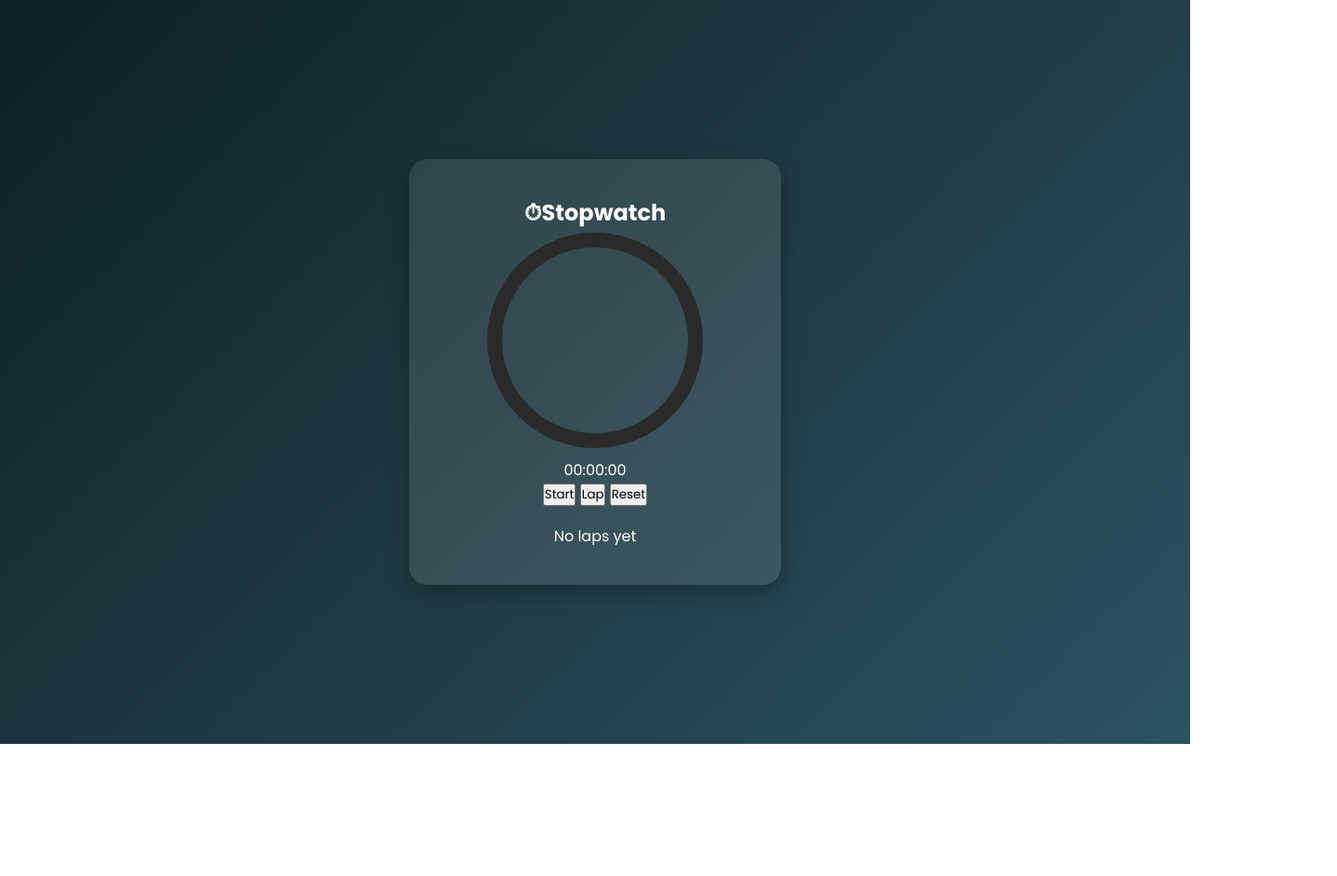
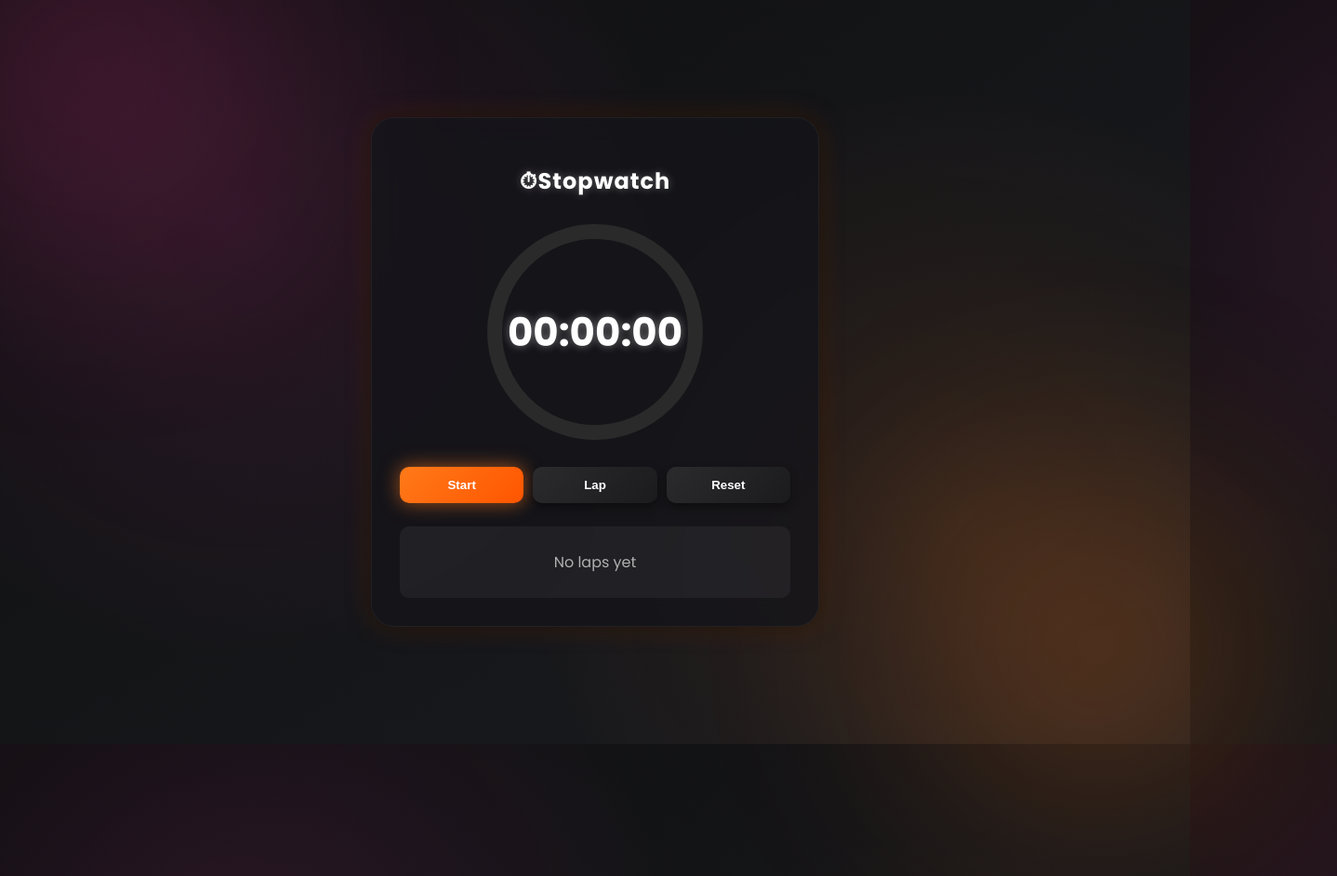
Before and after one commit to arbaz2004/SCT_WD_2, a plain HTML site: page index.html in a window 1280 px wide. Shown: the whole page at 93% size, 1438 px wide, since content can reach past the window. Before the commit the page ends 800 px from the top, so only its background shows below. Drawn offline with Linux system fonts and the light colour scheme.

Commit message:
Enhance styling with new gradients and layout adjustments
Refactor CSS styles for improved layout and design.

```diff
--- a/style.css
+++ b/style.css
@@ -1,70 +1,161 @@
-@import url('https://fonts.googleapis.com/css2?family=Poppins:wght@400;600&display=swap');
-
-* {
-  margin: 0;
-  padding: 0;
-  box-sizing: border-box;
+:root {
+  --bg1: #0f0f11;
+  --bg2: #1b1c20;
+  --accent: #ff7a1a;
+  --accent2: #ff3b9d;
+  --muted: #b0b0b0;
+  --danger: #ff3b30;
   font-family: 'Poppins', sans-serif;
 }
 
 body {
-  background: linear-gradient(135deg, #0f2027, #203a43, #2c5364);
-  color: white;
+  margin: 0;
+  height: 100vh;
   display: flex;
+  align-items: center;
   justify-content: center;
-  align-items: center;
-  height: 100vh;
+  background: radial-gradient(circle at 20% 30%, rgba(255, 58, 172, 0.1), transparent 40%),
+              radial-gradient(circle at 80% 70%, rgba(255, 122, 26, 0.1), transparent 40%),
+              linear-gradient(145deg, var(--bg1), var(--bg2));
+  overflow: hidden;
+}
+
+/* Animated gradient orbs */
+.orb {
+  position: absolute;
+  border-radius: 50%;
+  filter: blur(120px);
+  opacity: 0.4;
+  animation: float 10s ease-in-out infinite;
+  z-index: 0;
+}
+
+.orb.one {
+  width: 400px;
+  height: 400px;
+  background: radial-gradient(circle, #ff3b9d, transparent 70%);
+  top: -100px;
+  left: -100px;
+}
+
+.orb.two {
+  width: 500px;
+  height: 500px;
+  background: radial-gradient(circle, #ff7a1a, transparent 70%);
+  bottom: -150px;
+  right: -150px;
+  animation-delay: 3s;
+}
+
+@keyframes float {
+  0%, 100% { transform: translateY(0) scale(1); }
+  50% { transform: translateY(-20px) scale(1.1); }
 }
 
 .container {
+  position: relative;
+  z-index: 2;
+  background: rgba(20, 20, 25, 0.8);
+  border: 1px solid rgba(255, 255, 255, 0.05);
+  border-radius: 25px;
+  box-shadow: 0 0 25px rgba(0, 0, 0, 0.6), 0 0 30px rgba(255, 122, 26, 0.2);
+  width: 360px;
+  max-width: 90vw;
+  padding: 30px;
   text-align: center;
-  background: rgba(255, 255, 255, 0.1);
-  padding: 40px;
-  border-radius: 20px;
-  box-shadow: 0 8px 25px rgba(0,0,0,0.3);
-  width: 90%;
-  max-width: 400px;
+  backdrop-filter: blur(12px);
 }
 
-h1 {
-  margin-bottom: 20px;
+h2 {
+  margin-bottom: 25px;
+  color: #fff;
+  text-shadow: 0 0 10px rgba(255, 255, 255, 0.3);
   letter-spacing: 1px;
 }
 
-.timer {
-  font-size: 3em;
-  margin: 20px 0;
-  letter-spacing: 3px;
+.circle {
+  width: 240px;
+  height: 240px;
+  margin: 0 auto;
+  position: relative;
 }
 
-.buttons button {
-  background: #00bcd4;
-  border: none;
-  color: white;
-  padding: 10px 20px;
-  margin: 5px;
-  border-radius: 8px;
-  cursor: pointer;
-  font-size: 1em;
-  transition: 0.3s;
+svg {
+  transform: rotate(-90deg);
 }
 
-.buttons button:hover {
-  background: #008c9e;
+.time-display {
+  position: absolute;
+  top: 50%;
+  left: 50%;
+  transform: translate(-50%, -50%);
+  font-size: 36px;
+  font-weight: 700;
+  color: #fff;
+  text-shadow: 0 0 10px rgba(255, 255, 255, 0.4);
+}
+
+.controls {
+  display: flex;
+  justify-content: center;
+  gap: 10px;
+  margin-top: 25px;
+  flex-wrap: wrap;
+}
+
+button {
+  flex: 1;
+  padding: 12px 18px;
+  border: none;
+  border-radius: 10px;
+  font-weight: 600;
+  background: linear-gradient(135deg, #2b2b2e, #1b1b1e);
+  color: #fff;
+  box-shadow: 0 4px 10px rgba(0, 0, 0, 0.4);
+  cursor: pointer;
+  transition: all 0.2s;
+}
+
+button:hover {
   transform: scale(1.05);
 }
 
-#laps {
-  margin-top: 20px;
-  list-style: none;
-  max-height: 150px;
-  overflow-y: auto;
+.start {
+  background: linear-gradient(135deg, var(--accent), #ff5500);
+  box-shadow: 0 0 20px rgba(255, 122, 26, 0.6);
 }
 
-#laps li {
-  background: rgba(255,255,255,0.1);
-  margin: 5px 0;
-  padding: 8px;
-  border-radius: 6px;
-  font-size: 0.9em;
+.stop {
+  background: linear-gradient(135deg, var(--danger), #b21e1e);
+  box-shadow: 0 0 20px rgba(255, 59, 48, 0.6);
 }
+
+.laps {
+  margin-top: 25px;
+  max-height: 200px;
+  overflow-y: auto;
+  background: rgba(255, 255, 255, 0.05);
+  border-radius: 10px;
+  padding: 10px;
+}
+
+.lap {
+  display: flex;
+  justify-content: space-between;
+  padding: 6px 4px;
+  font-size: 14px;
+  border-bottom: 1px solid rgba(255, 255, 255, 0.05);
+}
+
+.lap strong {
+  color: var(--accent);
+}
+
+@media (min-width: 600px) {
+  .container {
+    width: 420px;
+  }
+  .time-display {
+    font-size: 42px;
+  }
+}
```
